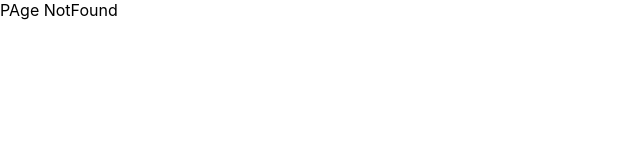
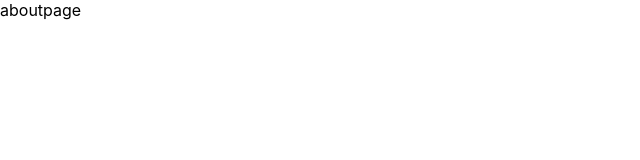
Before and after one commit to zzangCS/zzangNext3, a Next.js app: page /about in a window 1280 px wide. Before the commit this address had no page. Shown: the top 160 px of the page, without its empty margins (0-640 px from the left). Built offline with nearby package versions, Linux system fonts and the light colour scheme.

Commit message:
feat: about페이지 추가

```diff
--- /dev/null
+++ b/pages/about.js
@@ -0,0 +1,5 @@
+const AboutPage = () => {
+  return <div>aboutpage</div>;
+};
+
+export default AboutPage;
```
